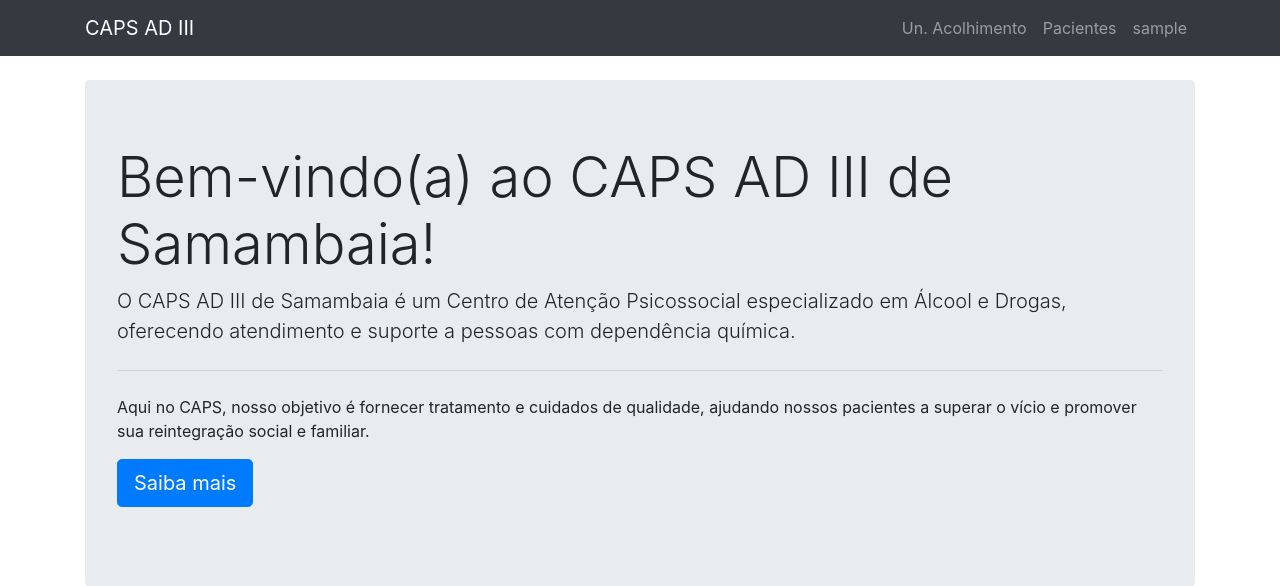
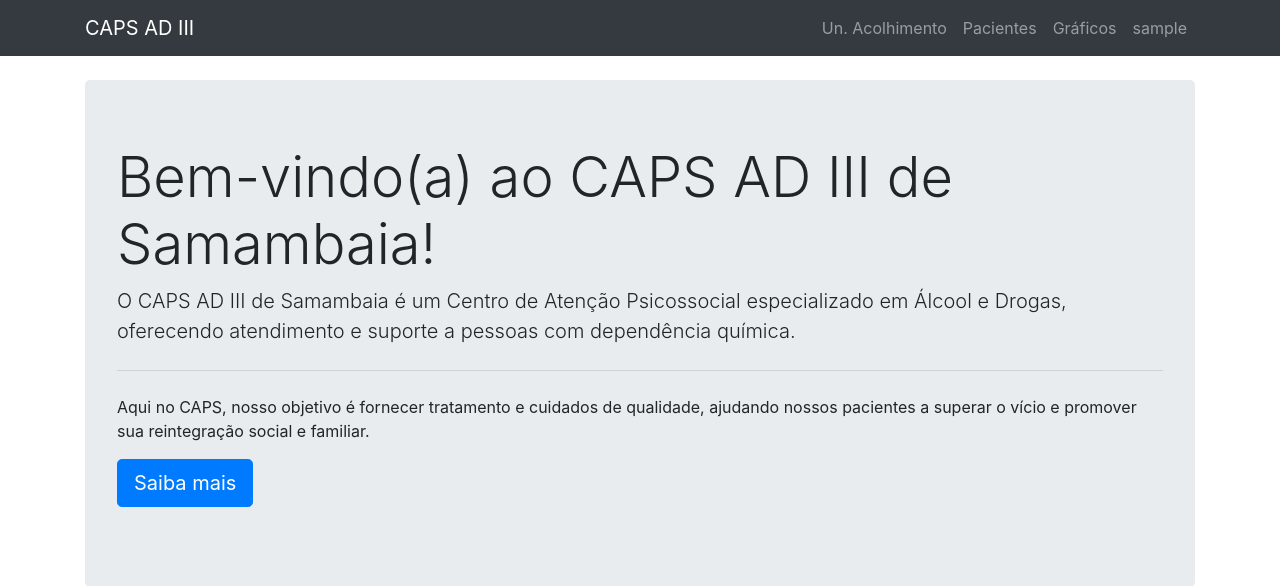
Before and after one commit to matheusnobrega/caps-application, a Django app: page / in a window 1280 px wide. Shown: the top 586 px of the page. Run offline with Django 4.2, Linux system fonts and the light colour scheme; the visitor is signed in with stand-in values (Sample User, id 1); some libraries are stand-ins or nearby versions.

Commit message:
aba de gráficos criada

```diff
--- a/core/templates/base.html
+++ b/core/templates/base.html
@@ -29,6 +29,9 @@
             <a class="nav-link" href="{% url 'paciente:listar_pacientes' %}">Pacientes</a>
           </li>
           <li class="nav-item">
+            <a class="nav-link" href="{% url 'paciente:apresenta_estatisticas' %}">Gráficos</a>
+          </li>
+          <li class="nav-item">
             <a class="nav-link" href="#">{{ user.username }}</a>
           </li>
 
```
